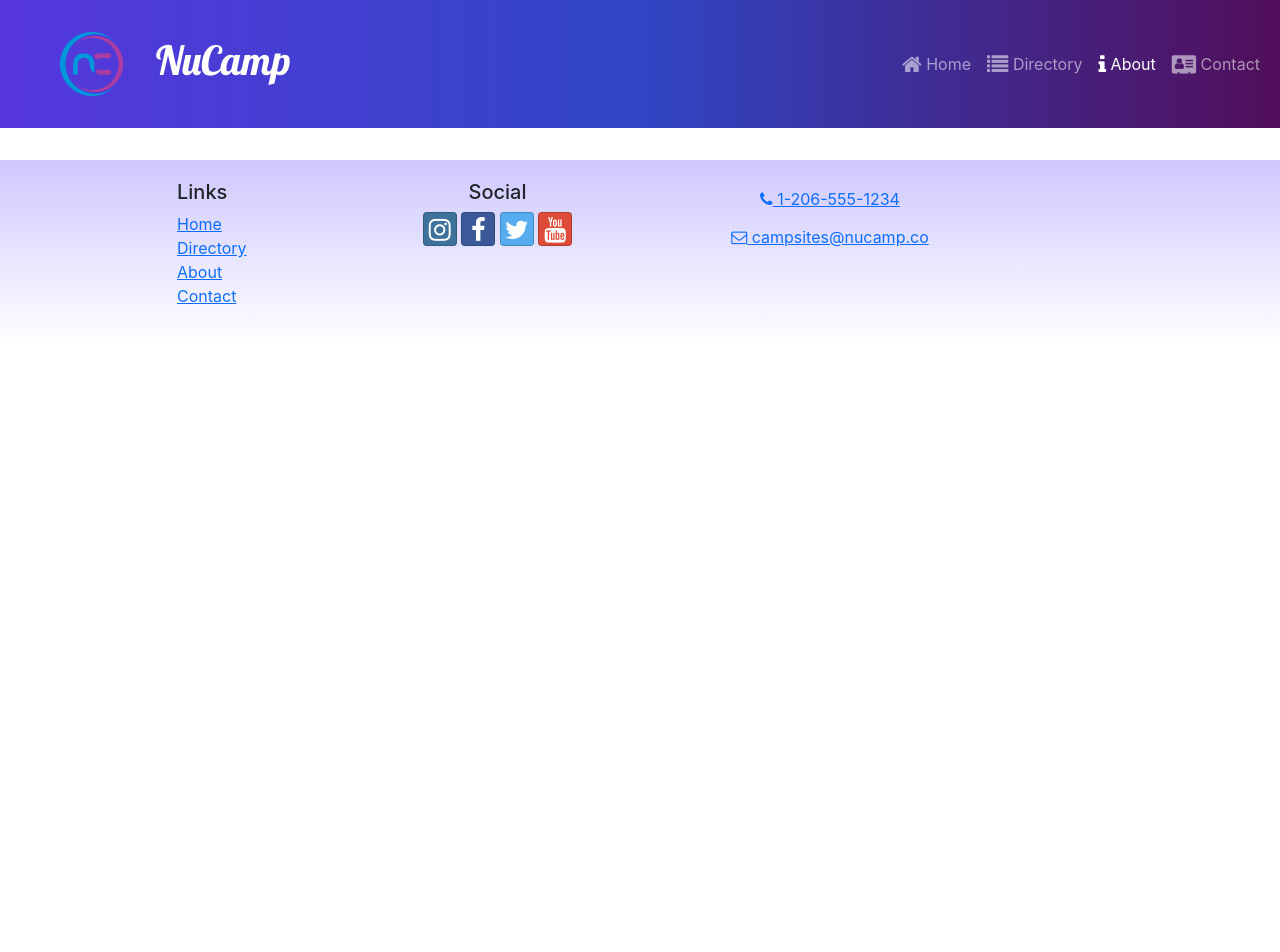
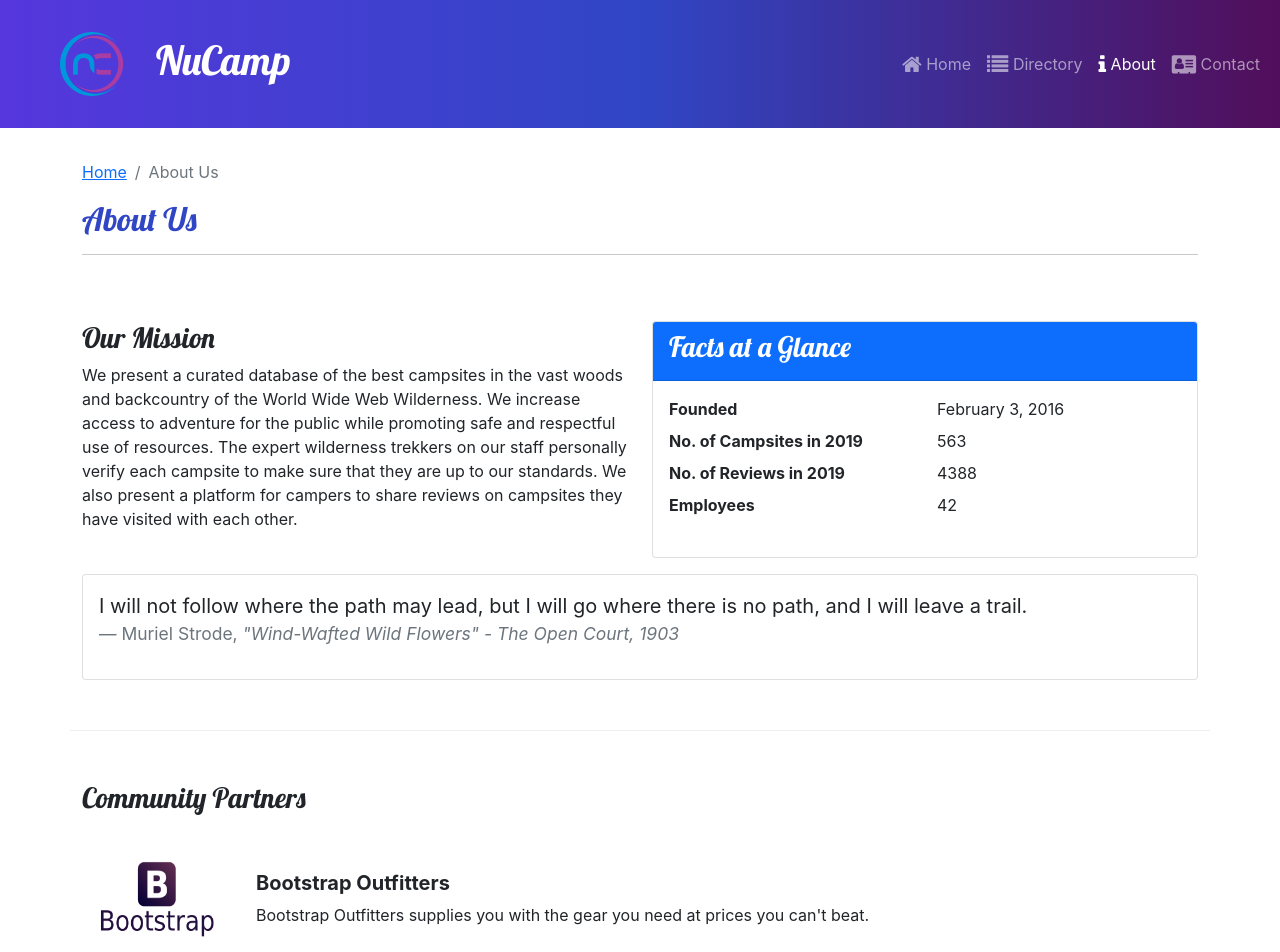
Before and after one commit to tessiert/bootcamping, a React (Create React App) app: page /about in a window 1280 px wide. Shown: the top 952 px of the page. Before the commit the page ends 800 px from the top, so only its background shows below. Built offline with nearby package versions, Linux system fonts and the light colour scheme.

Commit message:
Updated Readme.md

```diff
--- a/src/App.js
+++ b/src/App.js
@@ -5,6 +5,8 @@ import Header from './components/Header.js';
 import Footer from './components/Footer.js';
 import CampsitesDirectoryPage from './pages/CampsitesDirectoryPage.js';
 import CampsiteDetailPage from './pages/CampsiteDetailPage';
+import AboutPage from './pages/AboutPage';
+import SubHeader from './components/SubHeader';
 import './App.css';
 
 function App() {
@@ -19,6 +21,7 @@ function App() {
           path='directory/:campsiteId'
           element={<CampsiteDetailPage />}
         />
+        <Route path='about' element={<AboutPage />} />
       </Routes>
       <Footer />
     </div>
--- /dev/null
+++ b/src/components/Partner.js
@@ -0,0 +1,17 @@
+const Partner = ({ partner }) => {
+    if (partner) {
+        const { image, name, description } = partner;
+        return (
+            <>
+                <img src={image} alt={name} style={{ width: '150px'}} />
+                <div className="m-4">
+                    <h5 className="fw-bold">{name}</h5>
+                    {description}
+                </div>
+            </>
+        );
+    };
+    return null;
+};
+
+export default Partner;
--- a/src/features/display/DisplayList.js
+++ b/src/features/display/DisplayList.js
@@ -2,9 +2,10 @@ import { Col, Row } from 'reactstrap';
 import DisplayCard from './DisplayCard';
 import { selectFeaturedCampsite } from '../campsites/campsitesSlice';
 import { selectFeaturedPromotion } from '../promotions/promotionsSlice';
+import { selectFeaturedPartner } from '../partners/partnersSlice';
 
 const DisplayList = () => {
-    const items = [selectFeaturedCampsite(), selectFeaturedPromotion()];
+    const items = [selectFeaturedCampsite(), selectFeaturedPromotion(), selectFeaturedPartner()];
 
     return (
         <Row>
--- /dev/null
+++ b/src/features/partners/PartnersList.js
@@ -0,0 +1,21 @@
+import { Col } from 'reactstrap';
+import Partner from '../../components/Partner';
+import { selectAllPartners } from './partnersSlice';
+
+const PartnersList = () => {
+    const partners = selectAllPartners();
+
+    return (
+        <Col className='mt-4'>
+            {partners.map((partner) => {
+                return (
+                    <div className='d-flex mb-5 key={partner.id}'>
+                        <Partner partner={partner} />
+                    </div>
+                );
+            })};
+        </Col>
+    );
+};
+
+export default PartnersList;
--- /dev/null
+++ b/src/features/partners/partnersSlice.js
@@ -0,0 +1,6 @@
+import { PARTNERS } from '../../app/shared/PARTNERS';
+
+export const selectAllPartners = () => PARTNERS;
+
+export const selectFeaturedPartner = () =>
+    PARTNERS.find((partner) => partner.featured);
--- /dev/null
+++ b/src/pages/AboutPage.js
@@ -0,0 +1,73 @@
+import { Col, Row, Container, Card, CardBody, CardHeader } from 'reactstrap';
+import SubHeader from '../components/SubHeader';
+import PartnersList from '../features/partners/PartnersList';
+
+const AboutPage = () => {
+    return (
+        <Container>
+            <SubHeader current='About Us' />
+            <Row className='row-content'>
+                <Col sm='6'>
+                    <h3>Our Mission</h3>
+                    <p>
+                        We present a curated database of the best campsites in the
+                        vast woods and backcountry of the World Wide Web Wilderness.
+                        We increase access to adventure for the public while
+                        promoting safe and respectful use of resources. The expert
+                        wilderness trekkers on our staff personally verify each
+                        campsite to make sure that they are up to our standards. We
+                        also present a platform for campers to share reviews on
+                        campsites they have visited with each other.
+                    </p>
+                </Col>
+                <Col sm='6'>
+                    <Card>
+                        <CardHeader className='bg-primary text-white'>
+                            <h3>Facts at a Glance</h3>
+                        </CardHeader>
+                        <CardBody>
+                            <dl className='row'>
+                                <dt className='col-6'>Founded</dt>
+                                <dd className='col-6'>February 3, 2016</dd>
+                                <dt className='col-6'>No. of Campsites in 2019</dt>
+                                <dd className='col-6'>563</dd>
+                                <dt className='col-6'>No. of Reviews in 2019</dt>
+                                <dd className='col-6'>4388</dd>
+                                <dt className='col-6'>Employees</dt>
+                                <dd className='col-6'>42</dd>
+                            </dl>
+                        </CardBody>
+                    </Card>
+                </Col>
+                <Col>
+                    <Card className='bg light mt-3'>
+                        <CardBody>
+                            <blockquote className='blockquote'>
+                                <p>
+                                    I will not follow where the path may lead, but I
+                                    will go where there is no path, and I will leave
+                                    a trail.
+                                </p>
+                                <footer className='blockquote-footer'>
+                                    Muriel Strode,{' '}
+                                    <cite title='Source Title'>
+                                        "Wind-Wafted Wild Flowers" - The Open Court,
+                                        1903
+                                    </cite>
+                                </footer>
+                            </blockquote>
+                        </CardBody>
+                    </Card>
+                </Col>
+            </Row>
+            <Row className='row-content'>
+                <Col xs='12'>
+                    <h3>Community Partners</h3>
+                </Col>
+                <PartnersList />
+            </Row>
+        </Container>
+    );
+};
+
+export default AboutPage;
--- a/src/pages/ContactPage.js
+++ b/src/pages/ContactPage.js
@@ -1,7 +1,7 @@
 const ContactPage = () => {
     return (
         <div>
-            Contact Page
+            Contact Page - Coming Soon!
         </div>
     )
 };
```
Also changed, not shown: 1 other file (tests, documents, lock files or other folders).
